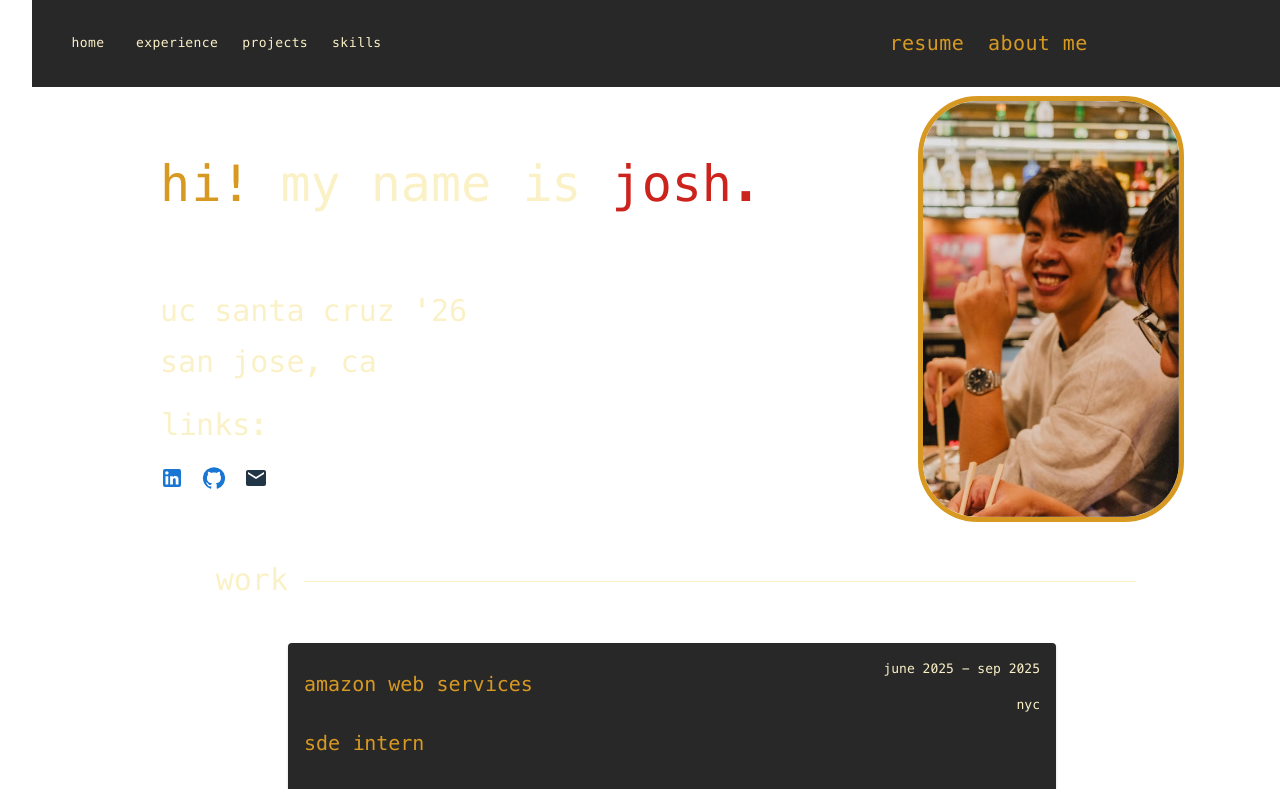
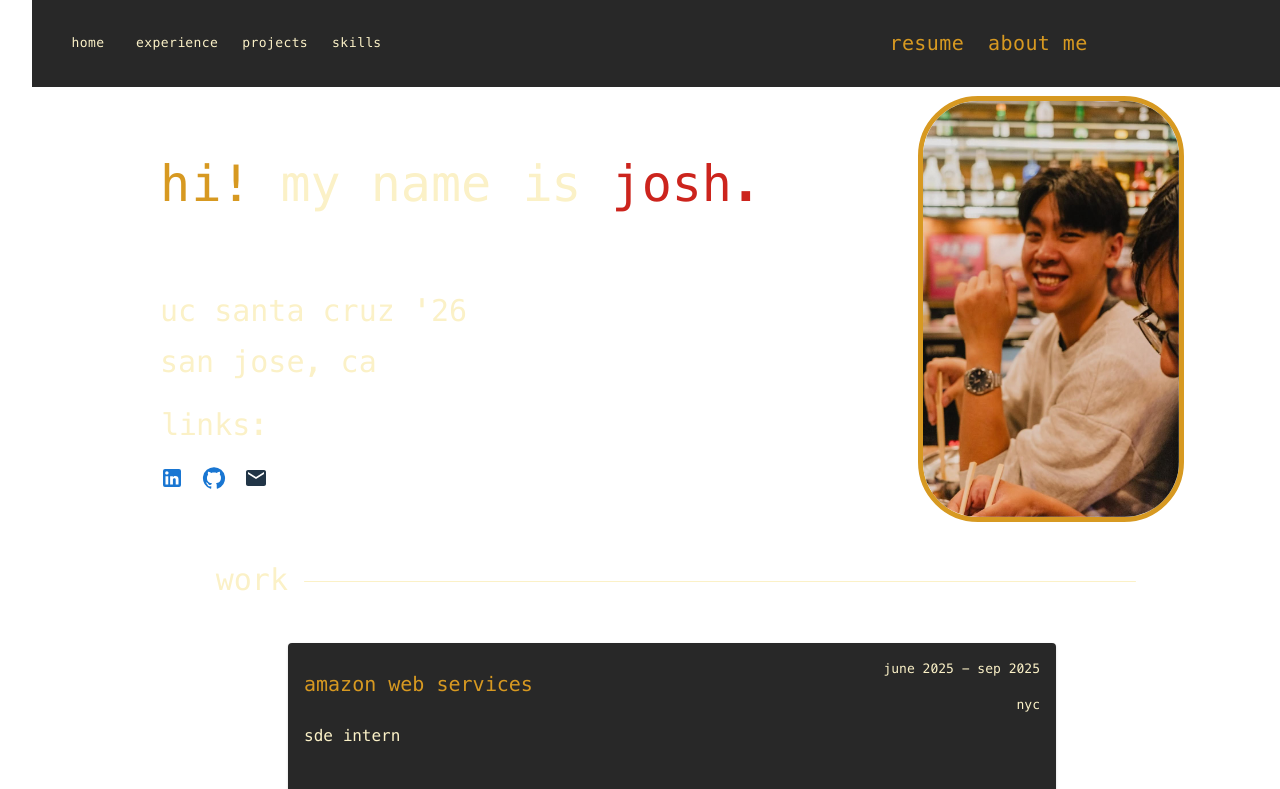
Before and after one commit to jishli113/jli-portfolio, a React (Vite) app: page / in a window 1280 px wide. Shown: the top 789 px of the page. Built offline with nearby package versions, Linux system fonts and the light colour scheme.

Commit message:
fixing worktitle

```diff
--- a/src/Work.css
+++ b/src/Work.css
@@ -15,7 +15,7 @@ h2{
   color: #fbf1c7;
   font-size: 14px;
 }
-h3{
+.work-card-worktitle{
     font-family: "MesloFont";
   text-transform: lowercase;
   color: #fbf1c7;
--- a/src/Work.tsx
+++ b/src/Work.tsx
@@ -10,7 +10,7 @@ function Work(props: any) {
                         <h1 className='work-card-workplace'>
                         {props.workplace}
                         </h1>
-                        <h3>
+                        <h3 className="work-card-worktitle">
                             {props.workTitle}
                         </h3>
                     </Stack>
```
